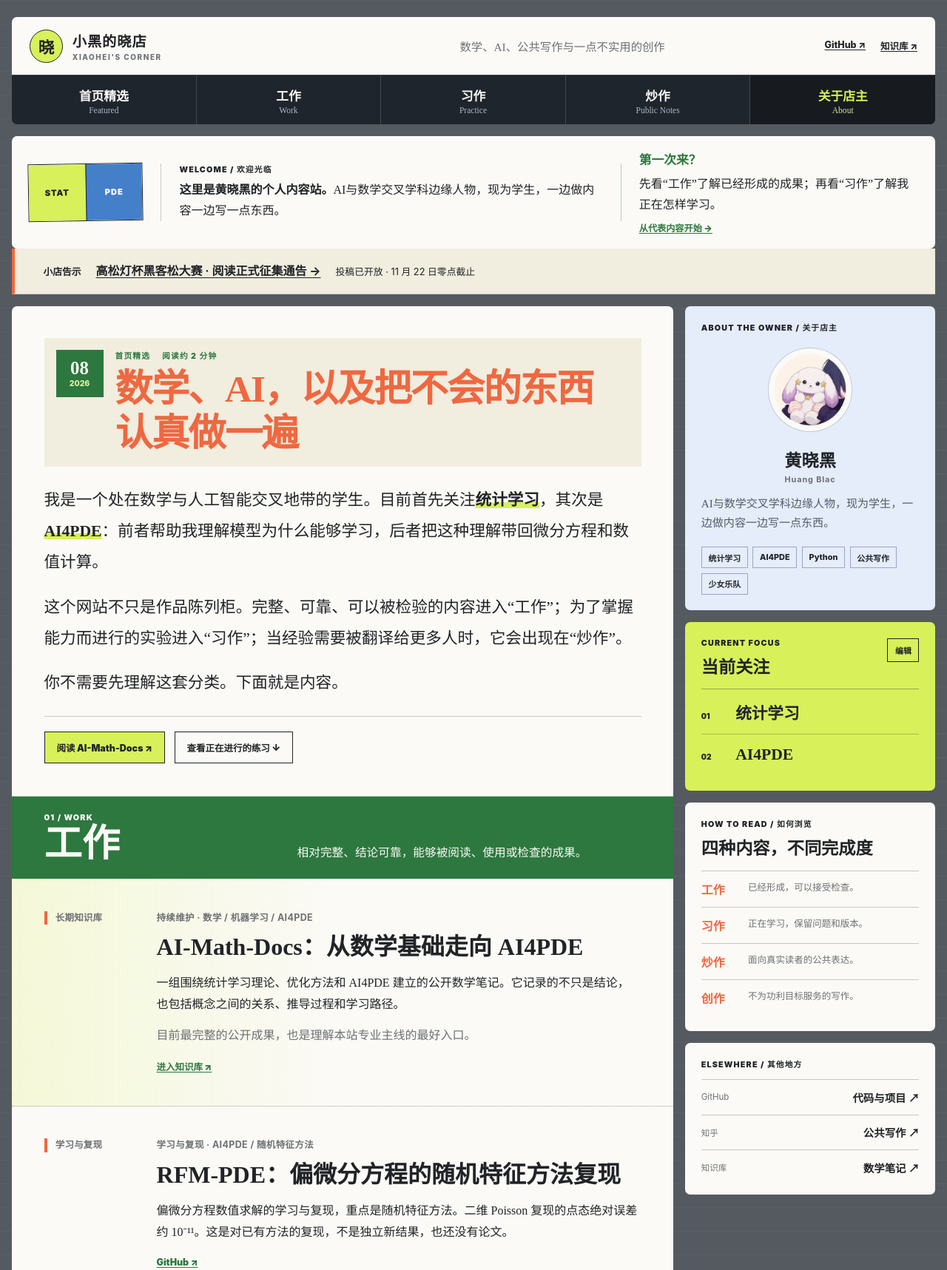
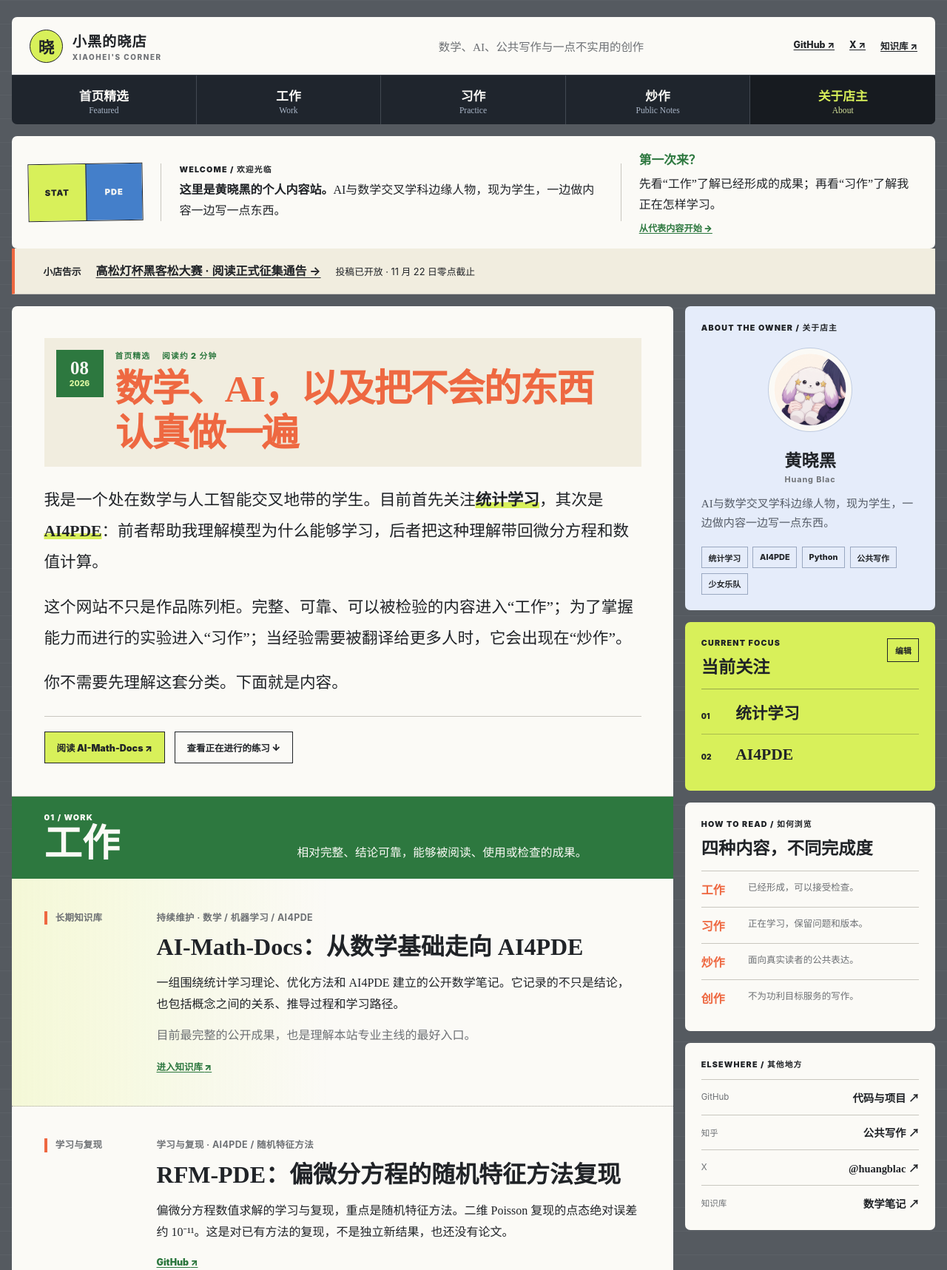
Before and after one commit to HuangBlac/HuangblacBlog, a plain HTML site: page index.html in a window 1280 px wide. Shown: the top 1717 px of the page at 74% size. Drawn offline with Linux system fonts and the light colour scheme.

Commit message:
Link the verified X profile on the homepage. (#6)
Add https://x.com/huangblac to the header external links and the about-sidebar account list. The footer has no social links and stays unchanged.

Co-authored-by: Cursor Agent <cursoragent@cursor.com>
Co-authored-by: HuangBlac <HuangBlac@users.noreply.github.com>

```diff
--- a/index.html
+++ b/index.html
@@ -41,6 +41,7 @@
 
         <div class="masthead-links" aria-label="外部入口">
           <a href="https://github.com/HuangBlac" target="_blank" rel="noreferrer">GitHub ↗</a>
+          <a href="https://x.com/huangblac" target="_blank" rel="noreferrer" aria-label="X @huangblac">X ↗</a>
           <a href="https://huangblac.github.io/AI-Math-Docs/" target="_blank" rel="noreferrer">知识库 ↗</a>
         </div>
       </div>
@@ -335,6 +336,7 @@
           <p class="card-label">ELSEWHERE / 其他地方</p>
           <a href="https://github.com/HuangBlac" target="_blank" rel="noreferrer"><span>GitHub</span><strong>代码与项目 ↗</strong></a>
           <a href="https://www.zhihu.com/people/27-48-56-28-16" target="_blank" rel="noreferrer"><span>知乎</span><strong>公共写作 ↗</strong></a>
+          <a href="https://x.com/huangblac" target="_blank" rel="noreferrer"><span>X</span><strong>@huangblac ↗</strong></a>
           <a href="https://huangblac.github.io/AI-Math-Docs/" target="_blank" rel="noreferrer"><span>知识库</span><strong>数学笔记 ↗</strong></a>
         </section>
       </aside>
```
